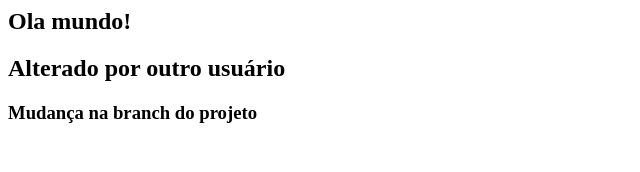
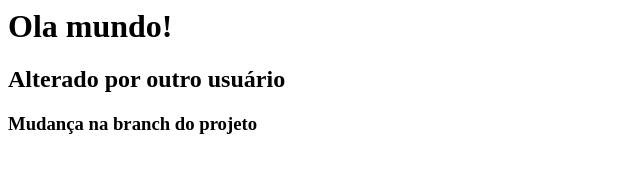
Before and after one commit to eneassena/semana6-git, a plain HTML site: page index.html in a window 1280 px wide. Shown: the whole page, without its empty margins (0-640 px from the left). Drawn offline with Linux system fonts and the light colour scheme.

Commit message:
modificando h2 para h1 in index.html

```diff
--- a/index.html
+++ b/index.html
@@ -1,4 +1,4 @@
-<h2>Ola mundo!</h2>
+<h1>Ola mundo!</h1>
 <h2>Alterado por outro usuário</h2>
 <h3>
   Mudança na branch do projeto
```
